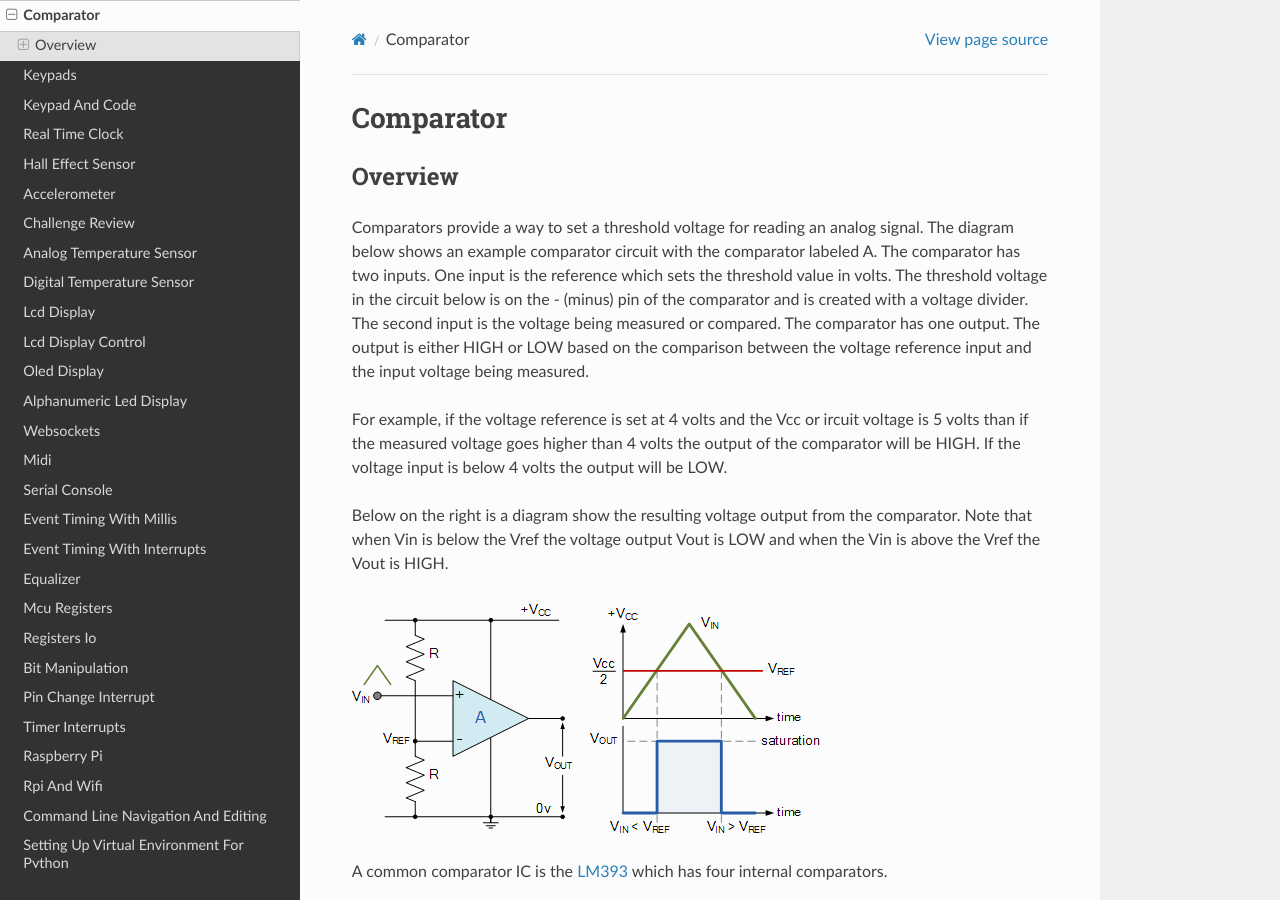
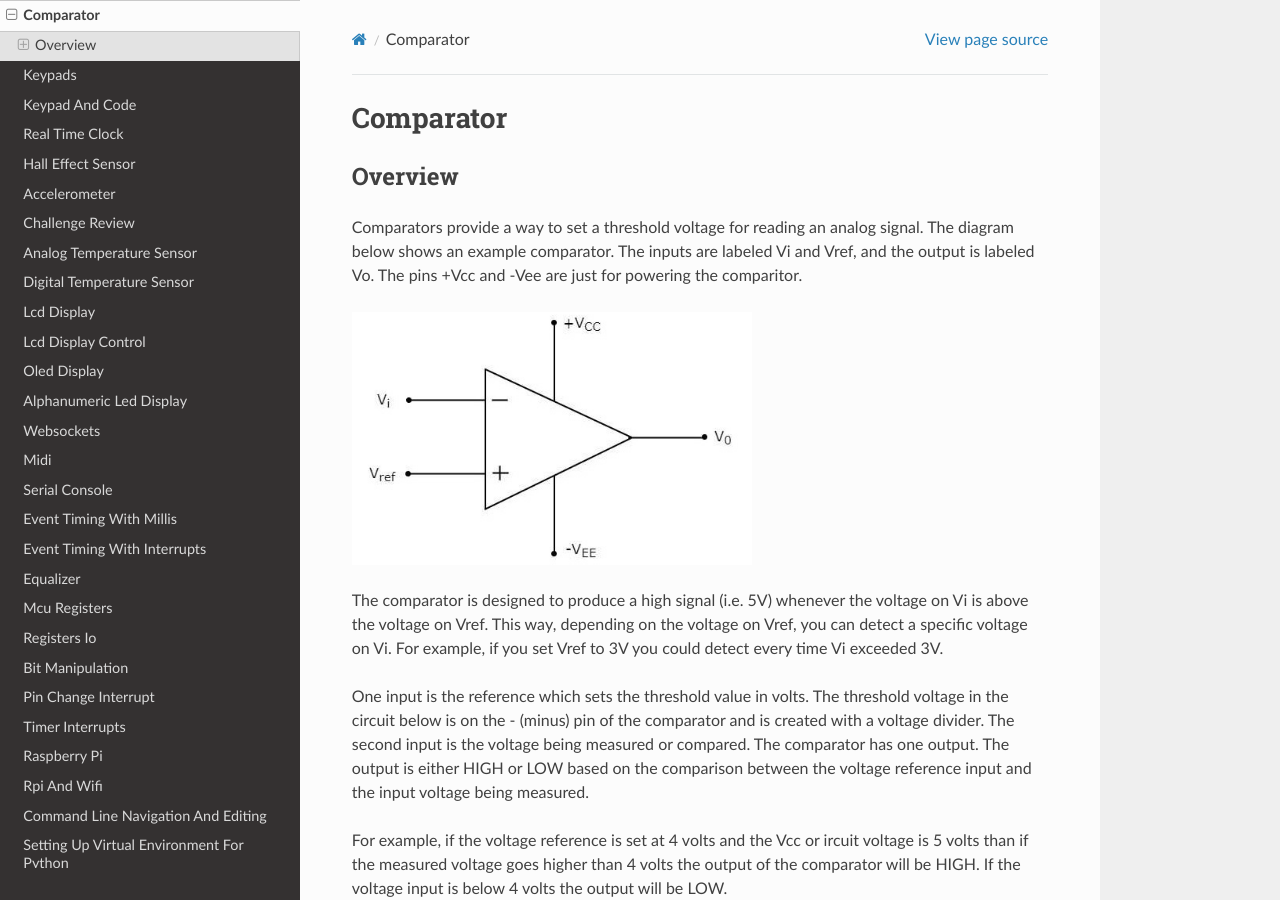
Before and after one commit to maxtkc/mvths-wiki, a Sphinx documentation site: the page built from docs/065-comparator.rst, in a window 1280 px wide and 900 px high. Built offline with Sphinx 7.4.7 and the Read the Docs theme 2.0.0, drawn with Linux system fonts in a browser that asks for light colours; pages that are not in the unit, such as notebooks, are missing from menus.

Commit message:
Update 065-comparator.rst

```diff
--- a/docs/065-comparator.rst
+++ b/docs/065-comparator.rst
@@ -4,7 +4,15 @@ Comparator
 Overview
 --------
 
-Comparators provide a way to set a threshold voltage for reading an analog signal. The diagram below shows an example comparator circuit with the comparator labeled A. The comparator has two inputs. One input is the reference which sets the threshold value in volts. The threshold voltage in the circuit below is on the - (minus) pin of the comparator and is created with a voltage divider. The second input is the voltage being measured or compared. The comparator has one output. The output is either HIGH or LOW based on the comparison between the voltage reference input and the input voltage being measured.
+Comparators provide a way to set a threshold voltage for reading an analog signal. The diagram below shows an example comparator. The inputs are labeled Vi and Vref, and the output is labeled Vo. The pins +Vcc and -Vee are just for powering the comparitor.
+
+.. figure:: images/basiccomparator.PNG
+   :width: 400
+   :alt:
+
+The comparator is designed to produce a high signal (i.e. 5V) whenever the voltage on Vi is above the voltage on Vref. This way, depending on the voltage on Vref, you can detect a specific voltage on Vi. For example, if you set Vref to 3V you could detect every time Vi exceeded 3V.
+
+One input is the reference which sets the threshold value in volts. The threshold voltage in the circuit below is on the - (minus) pin of the comparator and is created with a voltage divider. The second input is the voltage being measured or compared. The comparator has one output. The output is either HIGH or LOW based on the comparison between the voltage reference input and the input voltage being measured.
 
 For example, if the voltage reference is set at 4 volts and the Vcc or ircuit voltage is 5 volts than if the measured voltage goes higher than 4 volts the output of the comparator will be HIGH. If the voltage input is below 4 volts the output will be LOW.
 
```
